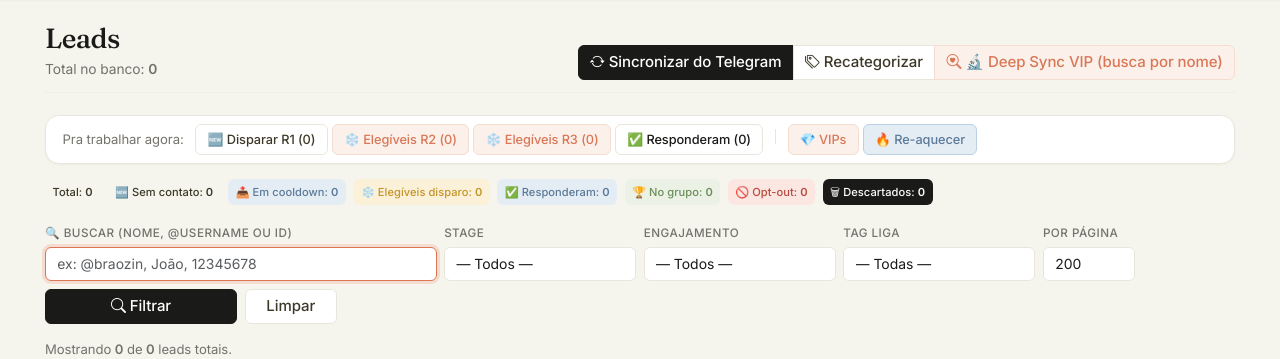
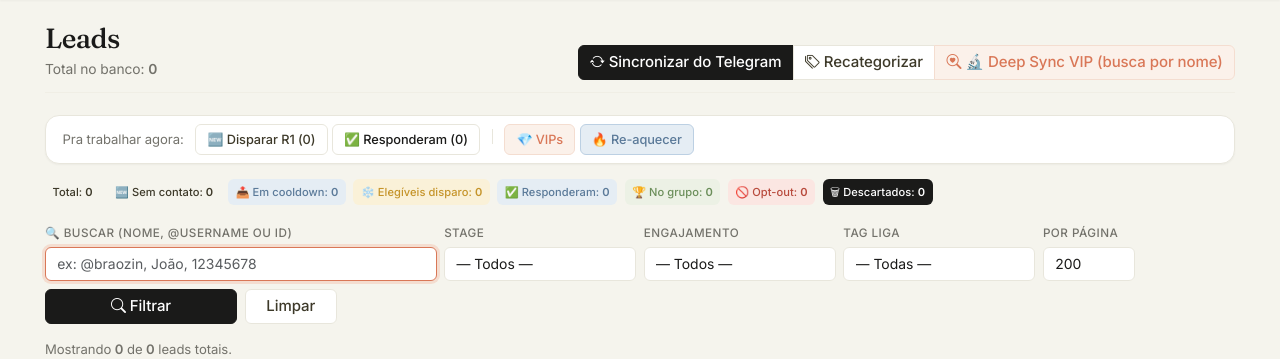
Before and after one commit to braozinn/liga-remarketing-bot, a FastAPI app: page /leads in a window 1280 px wide. Shown: the part 94-453 px from the top of the page. Run offline with FastAPI, Linux system fonts and the light colour scheme; data that the repository does not hold is empty.

Commit message:
fix: remove R2/R3 do painel + tag 'depositou' considera deposits_sum
1) leads.html: removidos os botoes 'Elegiveis R2' e 'Elegiveis R3' da
   barra 'Pra trabalhar agora'. Fica so R1 (usuario faz o resto manual).

2) categorizer: has_deposit agora considera liga_id_deposits_sum > 0,
   nao so o saldo atual (balance). BUG: lead que depositou $85 e operou
   pra $0 de saldo era marcado 'conta criada sem deposito' — errado.
   Agora quem depositou em qualquer momento e marcado 'deposited'.

Co-Authored-By: Claude Opus 4.7 <noreply@anthropic.com>

```diff
--- a/userbot/categorizer.py
+++ b/userbot/categorizer.py
@@ -152,7 +152,14 @@ def categorize_lead_from_db(lead: Lead, session, deposit_promise_match: Optional
         or (lead.liga_balance if (lead.liga_balance or 0) > 0 else None)
         or 0
     )
-    has_deposit = (lead.liga_id_balance or 0) > 0 or (lead.liga_balance or 0) > 0
+    # "Depositou" = pôs dinheiro EM QUALQUER MOMENTO. Checa o total depositado
+    # (deposits_sum), NÃO só o saldo atual — quem depositou $85 e operou pra $0
+    # de saldo AINDA depositou. Antes só olhava balance e marcava errado.
+    has_deposit = (
+        (lead.liga_id_balance or 0) > 0
+        or (lead.liga_balance or 0) > 0
+        or (lead.liga_id_deposits_sum or 0) > 0
+    )
     has_replied = any_replied or lead.status == "replied"
 
     evidence.update({
--- a/web/templates/leads.html
+++ b/web/templates/leads.html
@@ -87,12 +87,6 @@
         <small class="text-muted me-2">Pra trabalhar agora:</small>
         <a href="?only_eligible=r1" class="btn btn-sm {% if only_eligible == 'r1' %}btn-secondary{% else %}btn-outline-secondary{% endif %}">
             🆕 Disparar R1 ({{ stage_counts.get('untouched', 0) }})
-        </a>
-        <a href="?only_eligible=r2" class="btn btn-sm {% if only_eligible == 'r2' %}btn-warning{% else %}btn-outline-warning{% endif %}">
-            ❄️ Elegíveis R2 ({{ stage_counts.get('r1_cold', 0) }})
-        </a>
-        <a href="?only_eligible=r3" class="btn btn-sm {% if only_eligible == 'r3' %}btn-warning{% else %}btn-outline-warning{% endif %}">
-            ❄️ Elegíveis R3 ({{ stage_counts.get('r2_cold', 0) }})
         </a>
         <a href="?stage_filter=replied" class="btn btn-sm {% if stage_filter == 'replied' %}btn-primary{% else %}btn-outline-primary{% endif %}">
             ✅ Responderam ({{ stage_counts.get('replied', 0) }})
```
